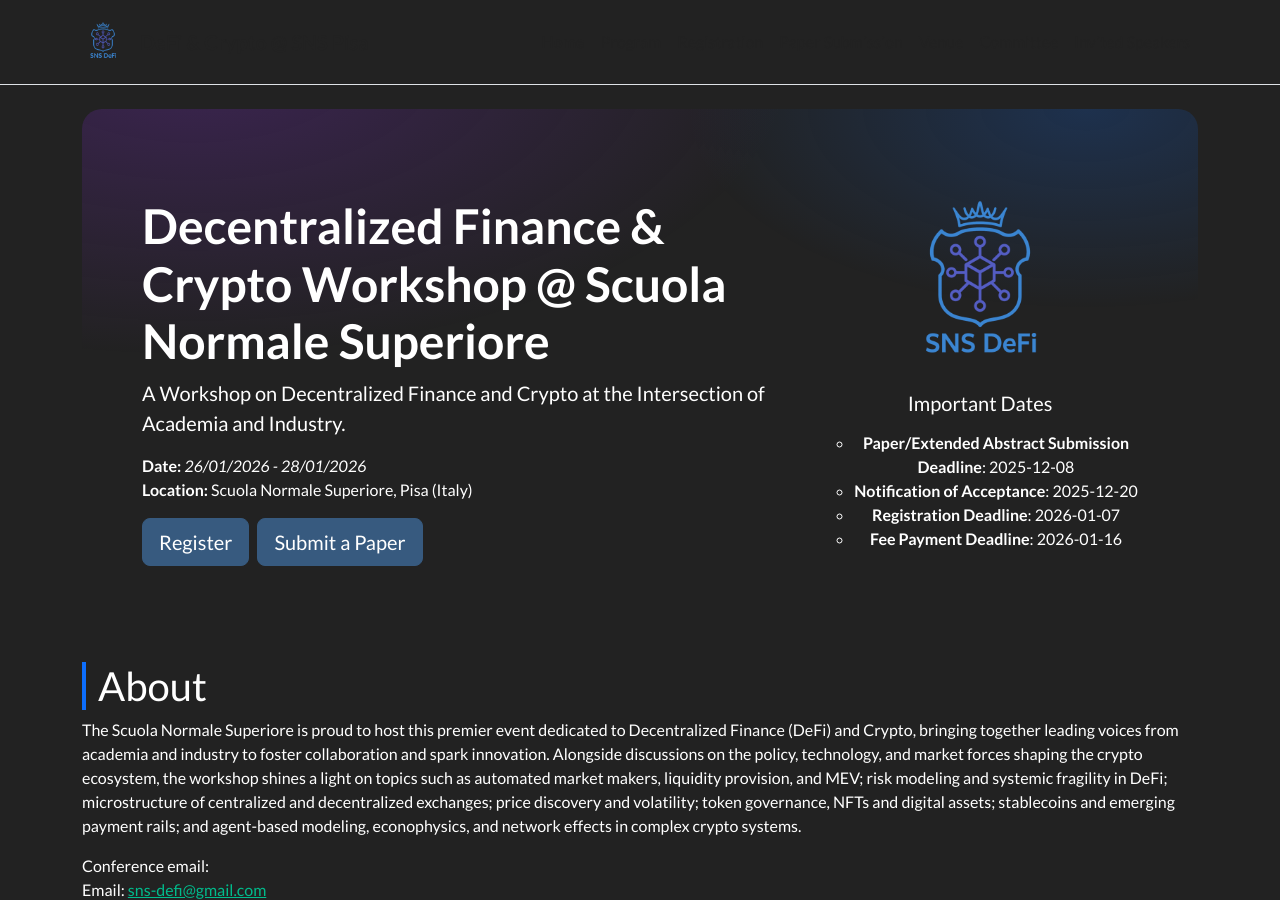
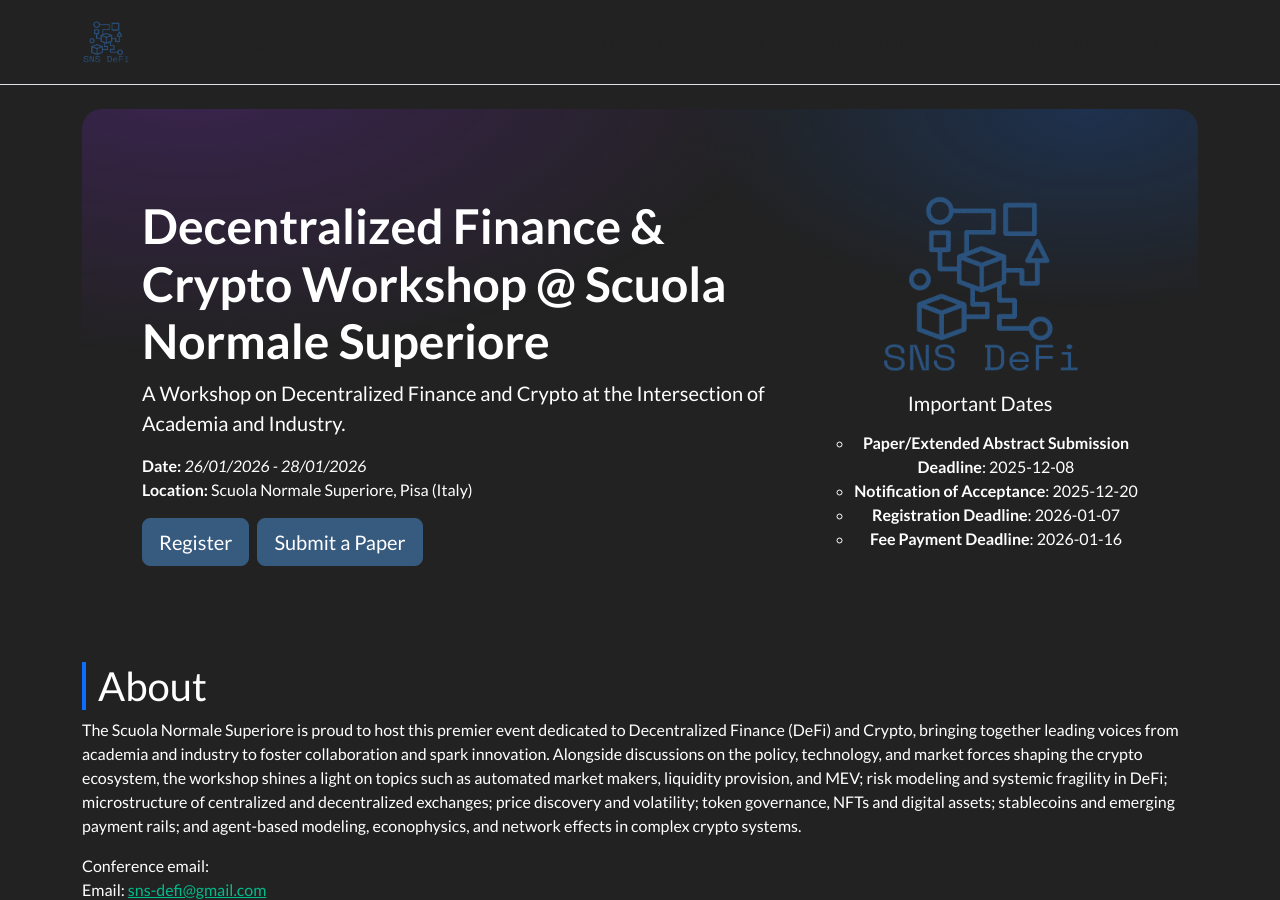
Before and after one commit to sns-defi/sns-defi.github.io, a Jekyll site: the page built from index.md, in a window 1280 px wide and 900 px high. Built offline with Jekyll 4.4.1, drawn with Linux system fonts in a browser that asks for light colours; nearby versions of some CDN libraries.

Commit message:
favicon and new logo

```diff
--- a/_layouts/default.html
+++ b/_layouts/default.html
@@ -16,14 +16,14 @@
 
     <link href="https://cdn.jsdelivr.net/npm/bootswatch@5.3.3/dist/darkly/bootstrap.min.css" rel="stylesheet">
     <link href="{{ '/assets/css/custom.css' | relative_url }}" rel="stylesheet">
-    <link rel="icon" href="{{ '/assets/img/favicon.png' | relative_url }}">
+    <link rel="icon" href="{{ '/assets/img/sns_defi_logo_2.png' | relative_url }}">
   </head>
 
   <body>
     <nav class="navbar navbar-expand-lg bg-body-tertiary border-bottom sticky-top">
       <div class="container">
         <a class="navbar-brand fw-semibold d-flex align-items-center gap-2" href="{{ '/' | relative_url }}">
-          <img src="{{ '/assets/img/sns_defi_logo.png' | relative_url }}" alt="SNS DeFi Logo" height="42" class="me-2">
+          <img src="{{ '/assets/img/sns_defi_logo_2.png' | relative_url }}" alt="SNS DeFi Logo" height="42" class="me-2">
           DeFi & Crypto @ SNS Pisa
         </a>
         <button class="navbar-toggler" type="button" data-bs-toggle="collapse" data-bs-target="#topnav" aria-controls="topnav" aria-expanded="false" aria-label="Toggle navigation">
--- a/index.md
+++ b/index.md
@@ -26,7 +26,7 @@ permalink: /
       <div class="col-lg-4 mt-4 mt-lg-0">
         <div class="text-center">
           <img
-            src="{{ '/assets/img/sns_defi_logo.png' | relative_url }}"
+            src="{{ '/assets/img/sns_defi_logo_2.png' | relative_url }}"
             alt="Conference logo"
             class="img-fluid mb-3"
             style="max-height: 180px; object-fit: contain;">
```
Also changed, not shown: assets/img/sns_defi_logo_2.png (added).
